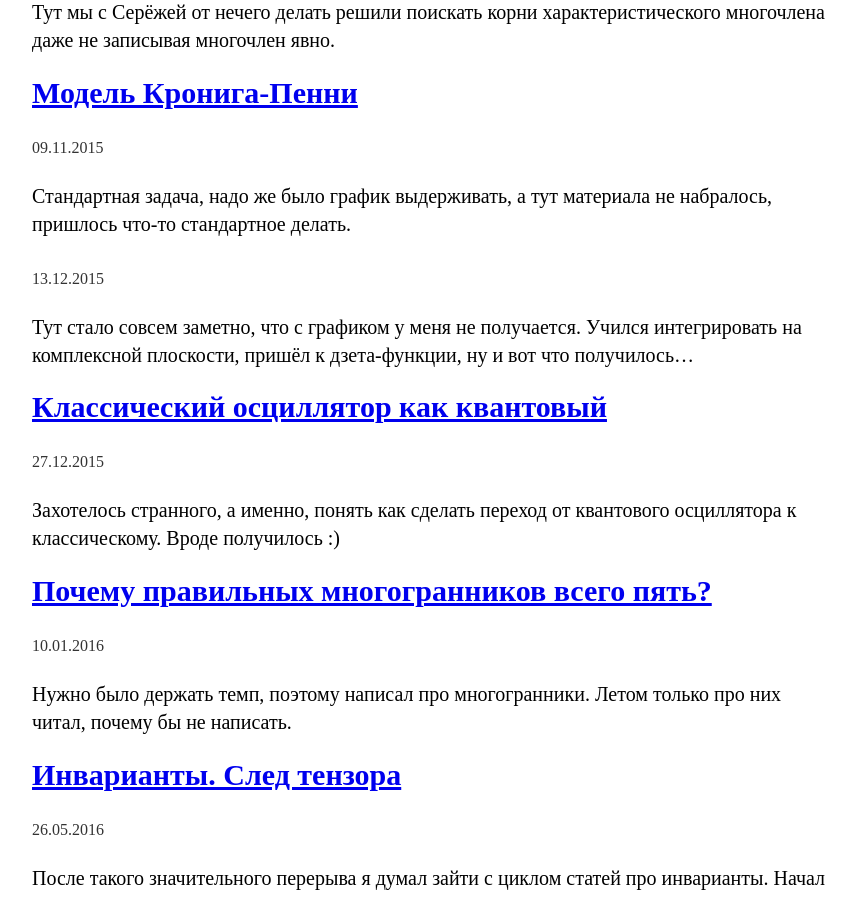
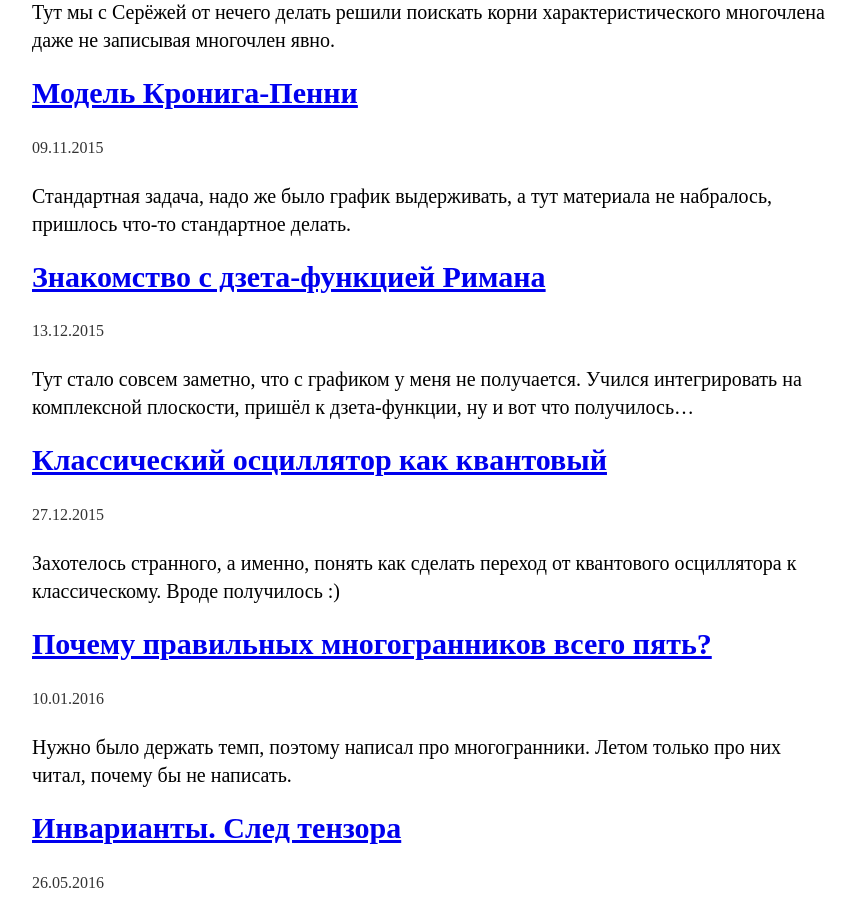
Before and after one commit to citrux/citrux.github.io, a Jekyll site: the page built from _posts/2020-03-09-old_articles.markdown, in a window 1280 px wide and 900 px high, scrolled down 893 px. Shown: the whole window, without its empty margins (208-1064 px from the left). Built offline with Jekyll 4.4.1, drawn with Linux system fonts in a browser that asks for light colours.

Commit message:
Fix forgotten title

```diff
--- a/_posts/2020-03-09-old_articles.markdown
+++ b/_posts/2020-03-09-old_articles.markdown
@@ -37,7 +37,7 @@ tags: math, physics, programming
 Стандартная задача, надо же было график выдерживать, а тут материала не набралось, пришлось что-то стандартное делать.
 
 
-## [](/documents/2020-03-09-old_articles/2015-12-13-riemann-zeta/2015-12-13-riemann-zeta.pdf)
+## [Знакомство с дзета-функцией Римана](/documents/2020-03-09-old_articles/2015-12-13-riemann-zeta/2015-12-13-riemann-zeta.pdf)
 <time class="dt-published">13.12.2015</time>
 
 Тут стало совсем заметно, что с графиком у меня не получается. Учился интегрировать на комплексной плоскости, пришёл к дзета-функции, ну и вот что получилось...
```
